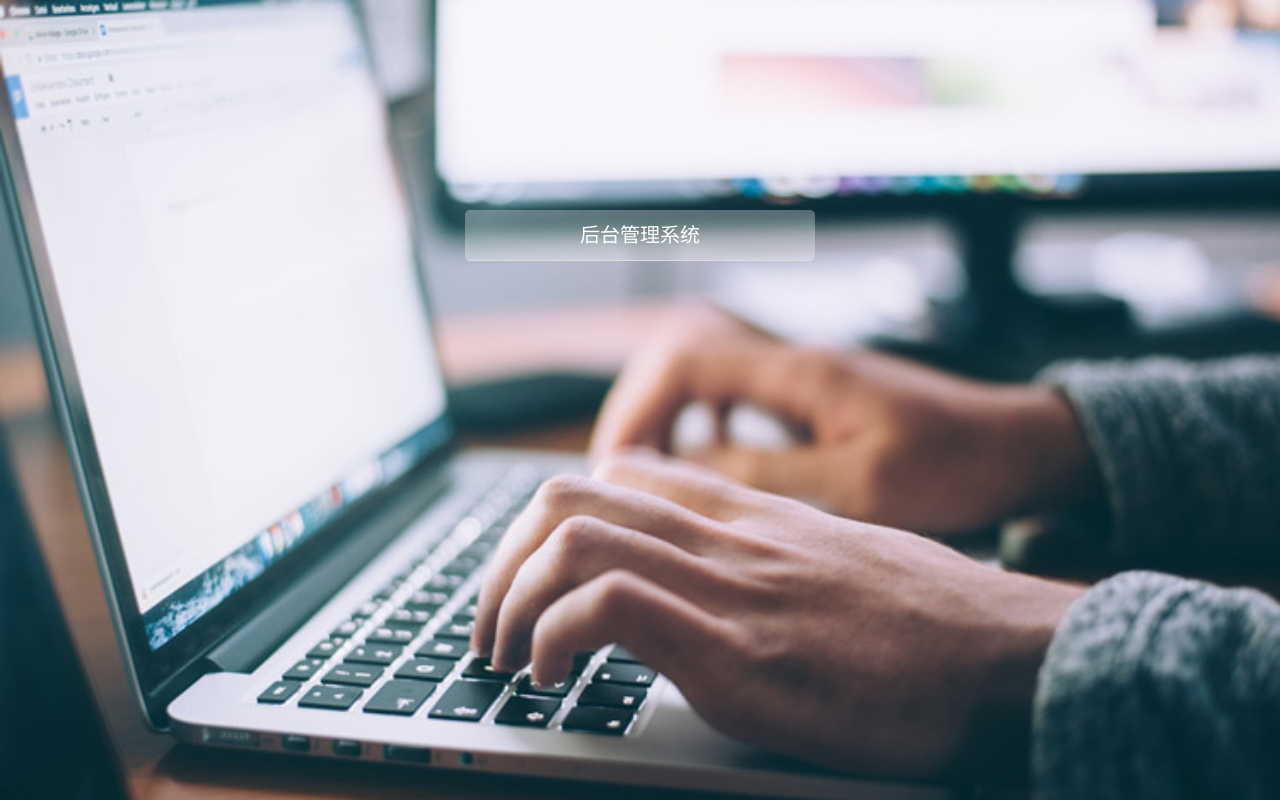
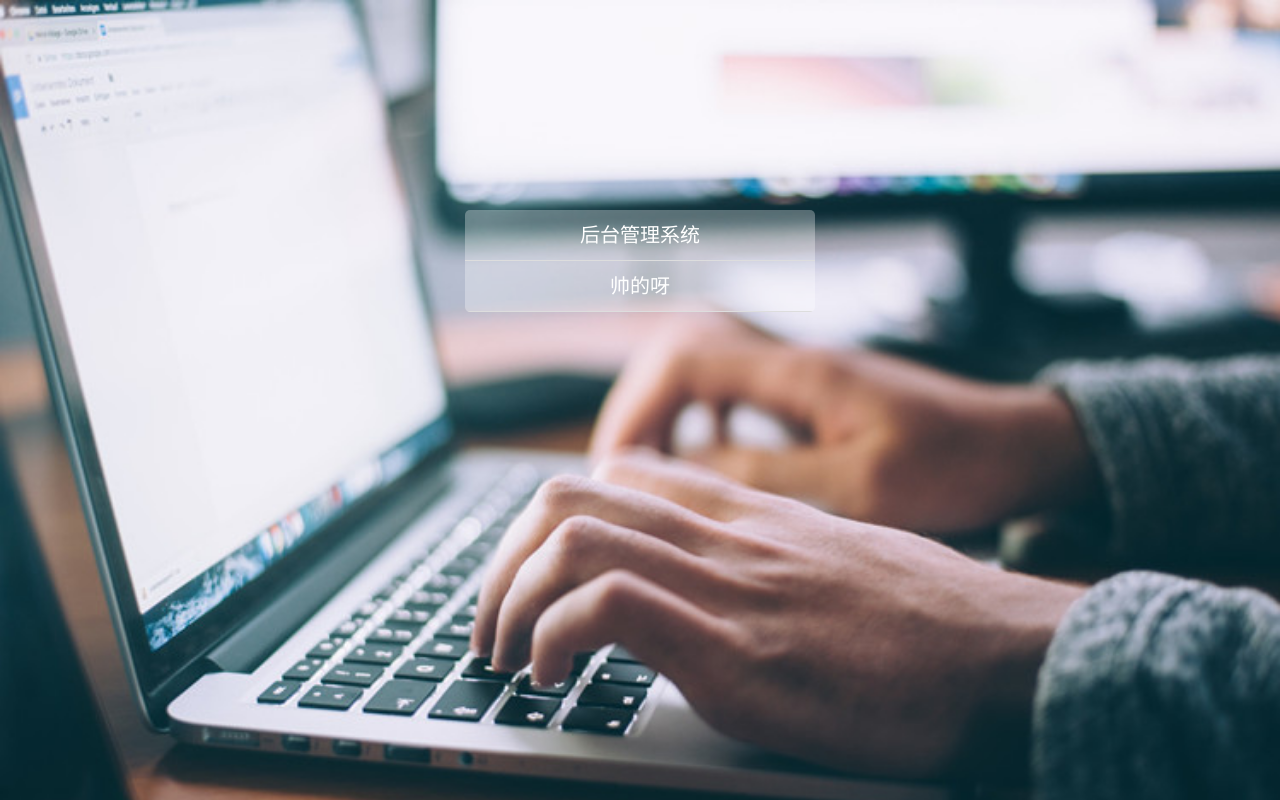
Before and after one commit to StarALiang/vue-background-management-system, a Vue app: page /#/ in a window 1280 px wide. Built offline with nearby package versions, Linux system fonts and the light colour scheme.

Commit message:
更新了login页

```diff
--- a/src/views/login/login.vue
+++ b/src/views/login/login.vue
@@ -2,6 +2,7 @@
   <div class="wrapper">
     <div class="ms-login">
       <div class="ms-title">后台管理系统</div>
+      <div class="ms-title">帅的呀</div>
     </div>
   </div>
 </template>
```
